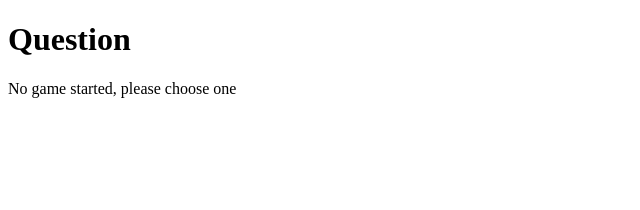
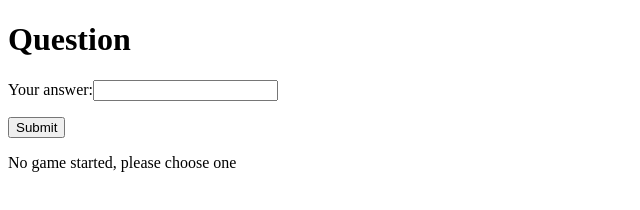
Before and after one commit to Bladimiros06/teamA-assignment-, a plain HTML site: page question.html in a window 1280 px wide. Shown: the whole page, without its empty margins (0-640 px from the left). Drawn offline with Linux system fonts and the light colour scheme.

Commit message:
addes answer box and sumbit answers to the API

```diff
--- a/question.html
+++ b/question.html
@@ -12,6 +12,10 @@
 
 
  <p id="questionText"></p>
+
+ <p><label for="answer">Your answer:</label><input type="text" id="answer" required></p>
+ <p><input type="submit" value="Submit" onclick="submitAnswer();"></p>
+
  <p id="message"></p>
 
 <script>
@@ -60,17 +64,40 @@
             });
   }
 
+ function submitAnswer() {
+      let answer = document.getElementById("answer").value;
+
+      if (answer === "") {
+          document.getElementById("message").innerHTML = "Please enter an answer";
+          return;
+
+      }
+
+      fetch("https://codecyprus.org/th/api/answer?session=" + session + "&answer=" + answer)
+            .then(response => response.json())
+            .then(jsonObject => {
+                if (jsonObject.status == "OK") {
+                    if (jsonObject.correct) {
+                        document.getElementById("message").innerHTML = "Correct";
+
+                     getQuestion();
+                    }
+                     else {
+                         document.getElementById("message").innerHTML = "Wrong";
+                    }
+
+                }
+                   else {
+                       document.getElementById("message").innerHTML = jsonObject.errorMessages;
+                }
 
 
-
-
+            });
+ }
 
 
 
 
 </script>
-
-
-
 </body>
 </html>
```
